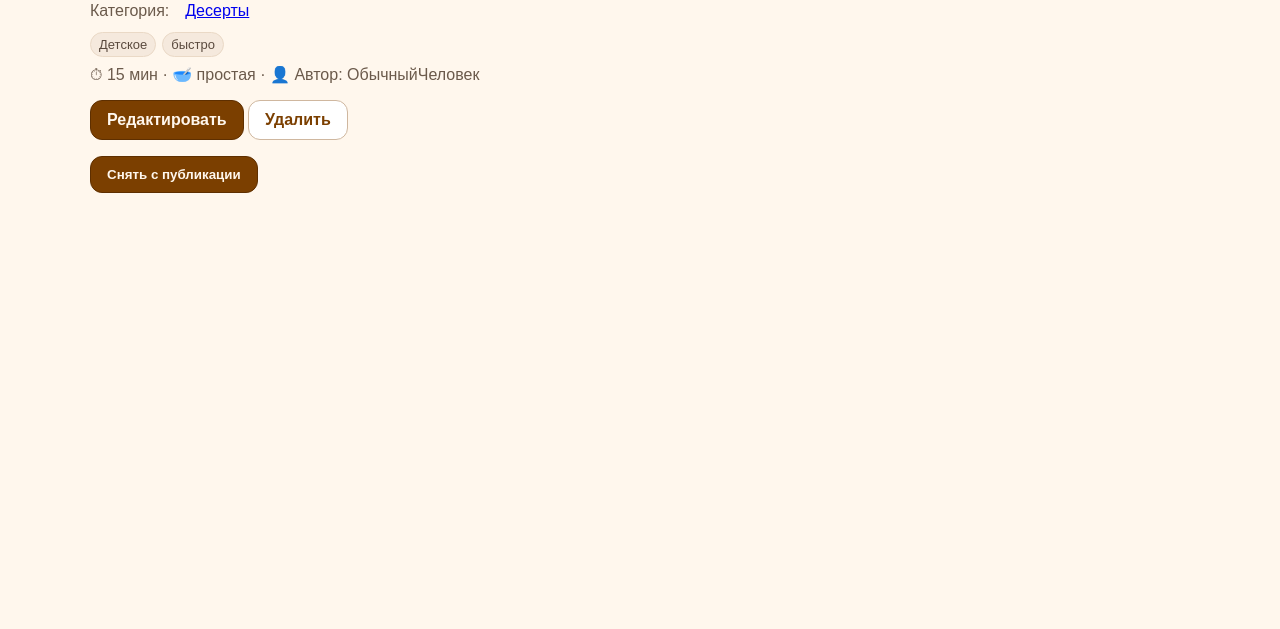
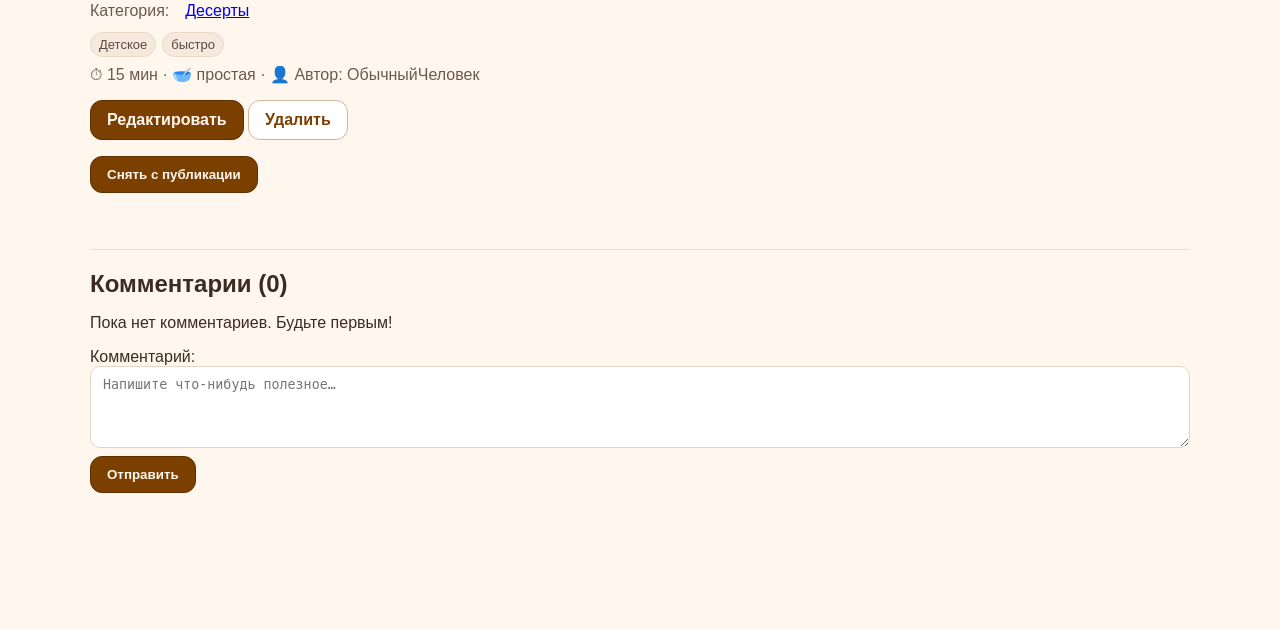
Before and after one commit to Vikoops/recipes_site, a Django app: a page that uses recipes/templates/recipes/detail.html in a window 1280 px wide; the page is wider, and only the part inside the window is pictured. Shown: the part 894-1523 px from the top of that part. Before the commit the page ends 1087 px from the top of that part, so only its background shows below. Run offline with Django 4.2, Linux system fonts and the light colour scheme; a user stored in the database is signed in; data comes from the database, SQL or seed files in the repository; both versions use the stored data as it was after the commit.

Commit message:
комметарии

```diff
--- a/recipes/forms.py
+++ b/recipes/forms.py
@@ -1,5 +1,6 @@
 from django import forms
 from .models import Recipe, Category, Tag
+from .models import Comment
 from django.core.exceptions import ValidationError
 from django.core.validators import MinLengthValidator, MaxLengthValidator, MinValueValidator, MaxValueValidator
 
@@ -132,3 +133,18 @@ class RecipeModelForm(forms.ModelForm):
         # если наоборот: есть текст, а минут нет — оставляем (пользовательское описание),
         # но рекомендуем всё же заполнить минуты для статистики/фильтрации
         return cleaned
+
+class CommentForm(forms.ModelForm):
+    body = forms.CharField(
+        label='Комментарий',
+        widget=forms.Textarea(attrs={'rows': 4, 'placeholder': 'Напишите что-нибудь полезное…'}),
+        min_length=5,
+        error_messages={
+            'required': 'Комментарий не может быть пустым.',
+            'min_length': 'Комментарий слишком короткий (минимум 5 символов).',
+        }
+    )
+
+    class Meta:
+        model = Comment
+        fields = ('body',)  # recipe/author выставим во вью
--- a/recipes/models.py
+++ b/recipes/models.py
@@ -135,3 +135,29 @@ class RecipeInfo(models.Model):
 
     def __str__(self) -> str:
         return f"Info for {self.recipe.title}"
+
+
+class Comment(models.Model):
+    recipe = models.ForeignKey(
+        Recipe,
+        on_delete=models.CASCADE,
+        related_name='comments',
+        verbose_name='Рецепт'
+    )
+    author = models.ForeignKey(
+        settings.AUTH_USER_MODEL,
+        on_delete=models.CASCADE,
+        related_name='recipe_comments',
+        verbose_name='Автор'
+    )
+    body = models.TextField('Текст комментария')
+    is_active = models.BooleanField('Показывать', default=True)
+
+    created_at = models.DateTimeField('Создан', auto_now_add=True)
+    updated_at = models.DateTimeField('Изменён', auto_now=True)
+
+    class Meta:
+        ordering = ['-created_at']
+
+    def __str__(self):
+        return f'Комментарий к "{self.recipe.title}" от {self.author}'
--- a/recipes/static/recipes/css/styles.css
+++ b/recipes/static/recipes/css/styles.css
@@ -376,3 +376,16 @@ body{
 }
 .auth-links a{ color:#6d3a04; text-decoration: underline; text-underline-offset:2px; }
 .auth-links a:hover{ text-decoration-thickness: 2px; }
+
+.sep { margin: 20px 0; border: none; border-top: 1px solid #eadfd3; }
+
+.comments h2 { margin: 8px 0 12px; }
+.comment-list { list-style: none; padding: 0; display: grid; gap: 12px; }
+.comment { background: #fff; border: 1px solid #eadfd3; border-radius: 12px; padding: 10px 12px; }
+.comment-meta { font-size: 14px; color: #6a5948; display: flex; gap: 12px; align-items: baseline; }
+.comment-date { opacity: .8; }
+.comment-body { margin-top: 6px; color: #3b2a1a; }
+
+.comment-form textarea { width: 100%; border: 1px solid #e3d6c9; border-radius: 10px; padding: 10px 12px; }
+.comment-form .form-errors { color: #8c2a2a; font-size: 13px; margin: 6px 0 0; }
+.comment-form .btn { margin-top: 8px; }
--- a/recipes/templates/recipes/detail.html
+++ b/recipes/templates/recipes/detail.html
@@ -47,8 +47,45 @@
     </form>
   {% endif %}
 </p>
+  </article>
+  <hr class="sep">
 
+<section id="comments" class="comments">
+  <h2>Комментарии ({{ comments|length }})</h2>
 
-    <!-- /добавлено -->
-  </article>
+  {% if comments %}
+    <ul class="comment-list">
+      {% for c in comments %}
+        <li class="comment">
+          <div class="comment-meta">
+            <b>{{ c.author.get_full_name|default:c.author.username }}</b>
+            <span class="comment-date">{{ c.created_at|date:"d.m.Y H:i" }}</span>
+          </div>
+          <div class="comment-body">
+            {{ c.body|linebreaksbr }}
+          </div>
+        </li>
+      {% endfor %}
+    </ul>
+  {% else %}
+    <p>Пока нет комментариев. Будьте первым!</p>
+  {% endif %}
+
+  {% if request.user.is_authenticated %}
+    <form action="{% url 'comment_add' recipe.slug %}" method="post" class="comment-form">
+      {% csrf_token %}
+      {{ comment_form.body.label_tag }}
+      {{ comment_form.body }}
+      {% if comment_form.body.errors %}
+        <div class="form-errors">{{ comment_form.body.errors }}</div>
+      {% endif %}
+      <button class="btn" type="submit">Отправить</button>
+    </form>
+  {% else %}
+    <p>
+      Чтобы оставить комментарий, <a href="{% url 'users:login' %}?next={{ request.path }}">войдите</a>.
+    </p>
+  {% endif %}
+</section>
+
 {% endblock %}
--- a/recipes/urls.py
+++ b/recipes/urls.py
@@ -4,7 +4,7 @@ from .views import (
     IndexView, AboutView, RecipeDetailView,
     RecipesByCategoryView, RecipesByTagView,
     SuggestRecipeView, RecipeCreateView, RecipeUpdateView, RecipeDeleteView,
-    RecipePublishView, CategoriesListView,
+    RecipePublishView, CategoriesListView, CommentCreateView,
 )
 
 urlpatterns = [
@@ -29,6 +29,8 @@ urlpatterns = [
     path('recipe/<slug:slug>/delete/', RecipeDeleteView.as_view(), name='recipe_delete'),
     path('recipe/<slug:slug>/publish-toggle/', RecipePublishView.as_view(), name='recipe_publish_toggle'),
 
+    path('recipe/<slug:slug>/comment/', CommentCreateView.as_view(), name='comment_add'),
+
     # СПИСКИ ПО ФИЛЬТРАМ
     path('category/<slug:slug>/', RecipesByCategoryView.as_view(), name='recipes_by_category'),
     path('tag/<slug:slug>/', RecipesByTagView.as_view(), name='recipes_by_tag'),
--- a/recipes/views.py
+++ b/recipes/views.py
@@ -13,7 +13,8 @@ from django.views.generic import (
 from django.contrib.auth.mixins import LoginRequiredMixin, PermissionRequiredMixin
 from django.views import View
 from django.urls import NoReverseMatch
-
+from .forms import CommentForm
+from .models import Comment
 
 
 MENU = [
@@ -244,9 +245,19 @@ class RecipeDetailView(DataMixin, DetailView):
 
     def get_context_data(self, **kwargs):
         ctx = super().get_context_data(**kwargs)
-        # заголовок = название рецепта
         self.title_page = self.object.title
         ctx['year'] = 2025
+
+        # Комментарии (активные)
+        comments_qs = self.object.comments.select_related('author').filter(is_active=True)
+        ctx['comments'] = comments_qs
+
+        # Форма: только для аутентифицированных
+        if self.request.user.is_authenticated:
+            ctx['comment_form'] = CommentForm()
+        else:
+            ctx['comment_form'] = None
+
         return self.get_mixin_context(ctx)
 
 class RecipesByCategoryView(DataMixin, ListView):
@@ -402,3 +413,26 @@ class CategoriesListView(DataMixin, ListView):
         ctx = super().get_context_data(**kwargs)
         ctx['year'] = 2025
         return self.get_mixin_context(ctx)
+
+
+class CommentCreateView(LoginRequiredMixin, DataMixin, CreateView):
+    model = Comment
+    form_class = CommentForm
+    template_name = 'recipes/comment_form.html'  # можно не создавать, тк мы форму рендерим на detail
+    # но CreateView требует template_name; он не будет показан при успешной отправке
+
+    def form_valid(self, form):
+        recipe = get_object_or_404(Recipe, slug=self.kwargs['slug'])
+        obj = form.save(commit=False)
+        obj.recipe = recipe
+        obj.author = self.request.user
+        obj.save()
+        messages.success(self.request, "Комментарий добавлен.")
+        # редиректим на рецепт, к блоку комментариев
+        return redirect(f"{recipe.get_absolute_url()}#comments")
+
+    def form_invalid(self, form):
+        # Если вдруг вызовут напрямую — вернёмся на рецепт с сообщением
+        messages.error(self.request, "Исправьте ошибки в комментарии.")
+        recipe = get_object_or_404(Recipe, slug=self.kwargs['slug'])
+        return redirect(f"{recipe.get_absolute_url()}#comments")
```
Also changed, not shown: recipes/admin.py (+11 -1 lines), db.sqlite3, recipes/migrations/0006_comment.py (added).
